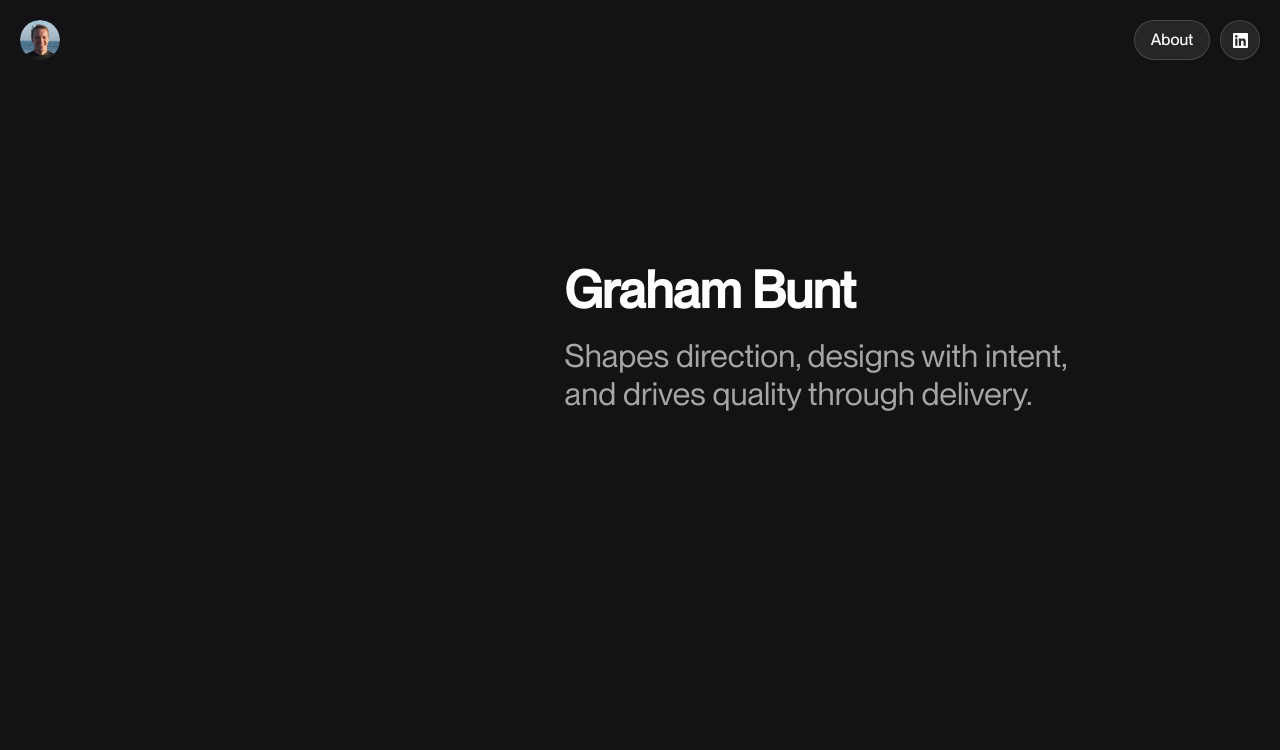
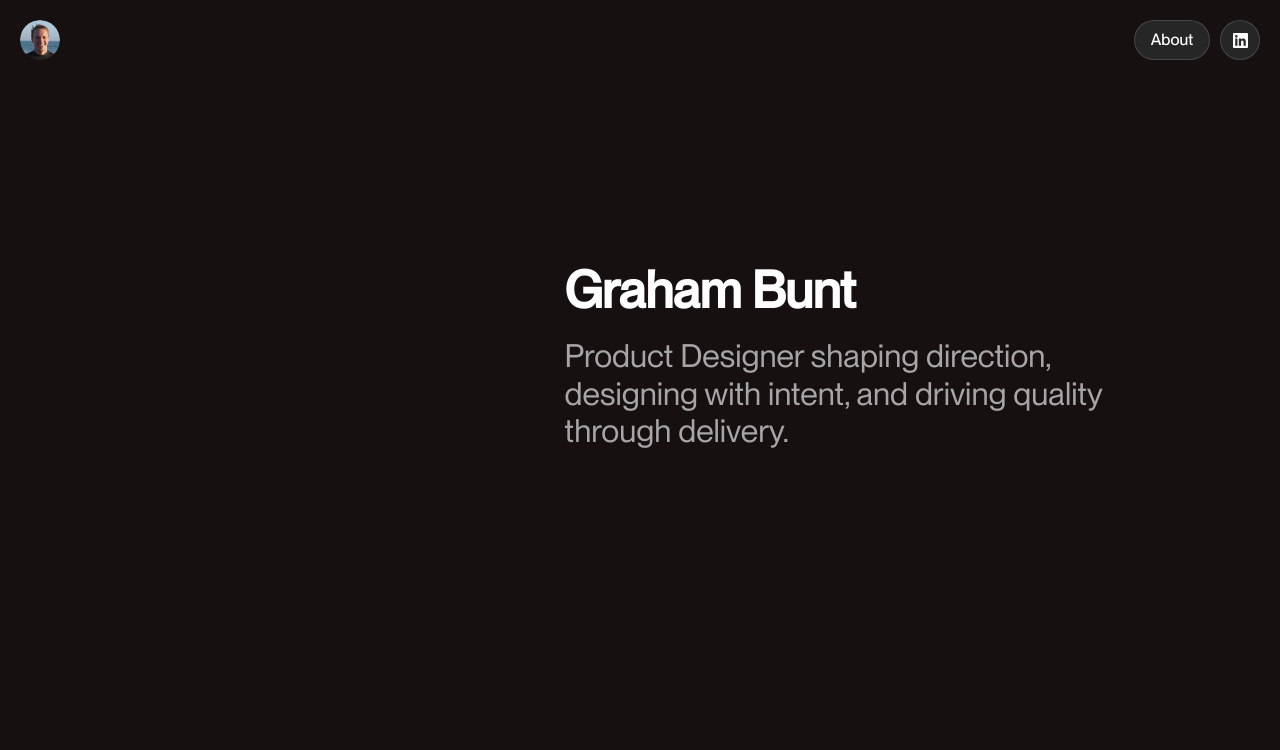
Before and after one commit to GrahamBunt/portfolio, a Next.js app: page / in a window 1280 px wide. Shown: the top 750 px of the page. Built offline with nearby package versions, Linux system fonts and the light colour scheme.

Commit message:
Update homepage hero subtext

```diff
--- a/src/app/page.tsx
+++ b/src/app/page.tsx
@@ -98,8 +98,7 @@ export default function Home() {
           <p
             className={`home-hero-value ${fontsReady ? "animate-reveal" : "opacity-0"}`}
           >
-            Shapes direction, designs with intent,<br />
-            and drives quality through delivery.
+            Product Designer shaping direction, designing with intent, and driving quality through delivery.
           </p>
         </section>
 
```
Also changed, not shown: src/app/globals.css.
